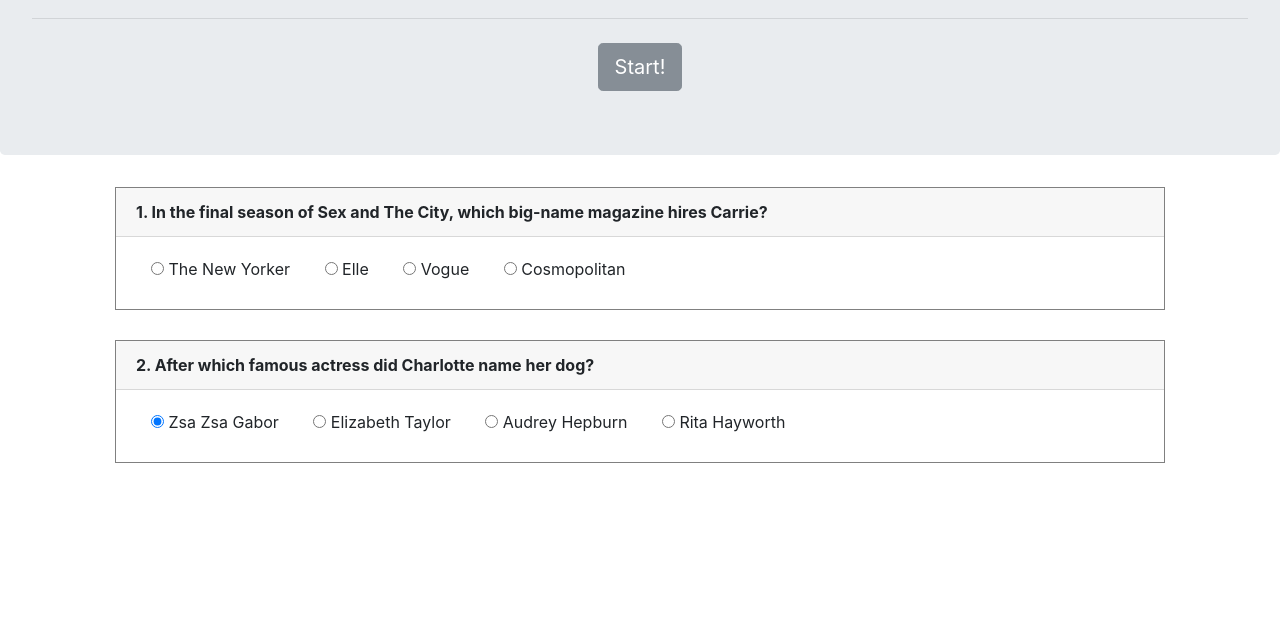
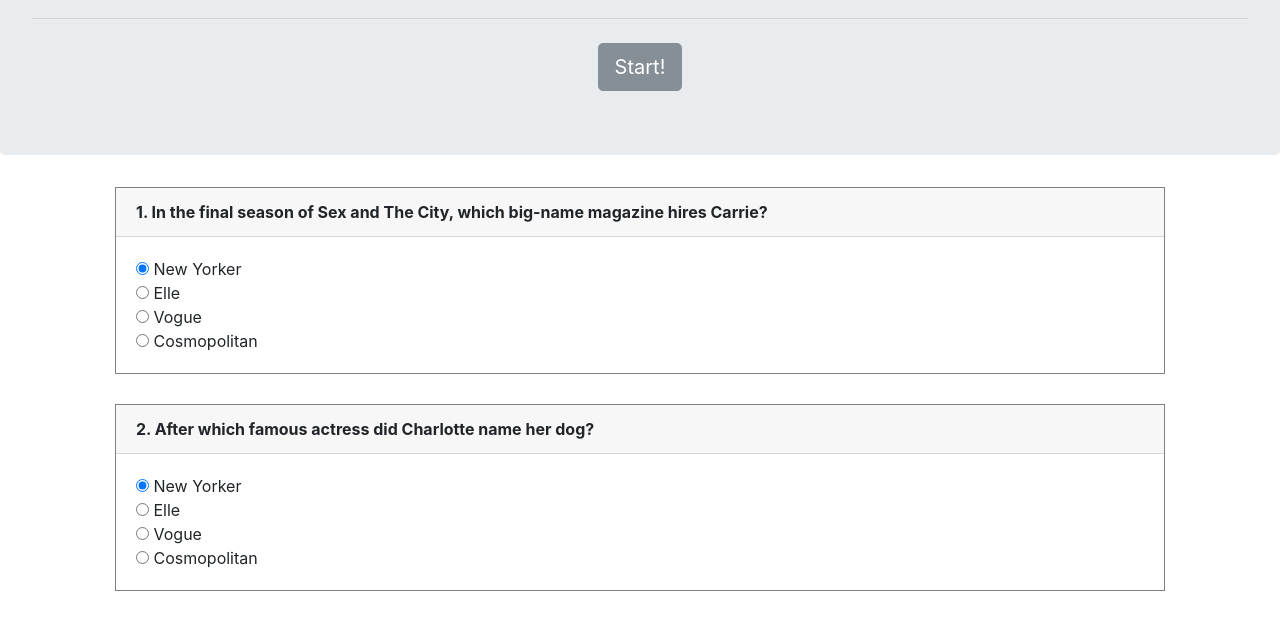
Before and after one commit to SJaved0327/TriviaGame, a plain HTML site: page index.html in a window 1280 px wide. Shown: the part 169-798 px from the top of the page. Drawn offline with nearby package versions, Linux system fonts and the light colour scheme.

```diff
--- a/index.html
+++ b/index.html
@@ -34,26 +34,19 @@
 
         <!-- Answer Choices -->
         <div class="card-body">
-          <div class="control-group">
-            <div class="controls">
-              <label class="radio">
-                <input type="radio" name="user[role]" id="user_role_managing_editor" value="Managing editor" checked>
-                  The New Yorker
-              </label>
-              <label class="radio">
-                <input type="radio" name="user[role]" id="user_role_area_editor" value="Area editor">
-                  Elle
-              </label>
-              <label class="radio">
-                <input type="radio" name="user[role]" id="user_role_author_or_referee" value="Author or referee">
-                  Vogue
-              </label>
-              <label class="radio">
-                <input type="radio" name="user[role]" id="user_role_author_or_referee" value="Author or referee">
-                  Cosmopolitan
-              </label>
-            </div>
-          </div>
+          <form>
+            <input type="radio" name="Question1" value="NewYorker" checked>
+              New Yorker
+            <br>
+            <input type="radio" name="Question1" value="Elle">
+              Elle
+            <br>
+            <input type="radio" name="Question1" value="Elle">
+              Vogue
+            <br>
+            <input type="radio" name="Question1" value="Elle">
+              Cosmopolitan
+          </form>
         </div>
       </div>
 
@@ -67,30 +60,23 @@
 
         <!-- Answer Choices -->
         <div class="card-body">
-          <div class="control-group">
-            <div class="controls">
-              <label class="radio">
-                <input type="radio" name="user[role]" id="user_role_managing_editor" value="Managing editor" checked>
-                  Zsa Zsa Gabor
-              </label>
-              <label class="radio">
-                <input type="radio" name="user[role]" id="user_role_area_editor" value="Area editor">
-                  Elizabeth Taylor
-              </label>
-              <label class="radio">
-                <input type="radio" name="user[role]" id="user_role_author_or_referee" value="Author or referee">
-                  Audrey Hepburn
-              </label>
-              <label class="radio">
-                <input type="radio" name="user[role]" id="user_role_author_or_referee" value="Author or referee">
-                  Rita Hayworth
-              </label>
-            </div>
-          </div>
+          <form>
+            <input type="radio" name="Question1" value="NewYorker" checked>
+              New Yorker
+            <br>
+            <input type="radio" name="Question1" value="Elle">
+              Elle
+            <br>
+            <input type="radio" name="Question1" value="Elle">
+              Vogue
+            <br>
+            <input type="radio" name="Question1" value="Elle">
+              Cosmopolitan
+          </form>
         </div>
-      </div>
+    </div>
 
-    </div>
+  </div>
 
 
 
```
